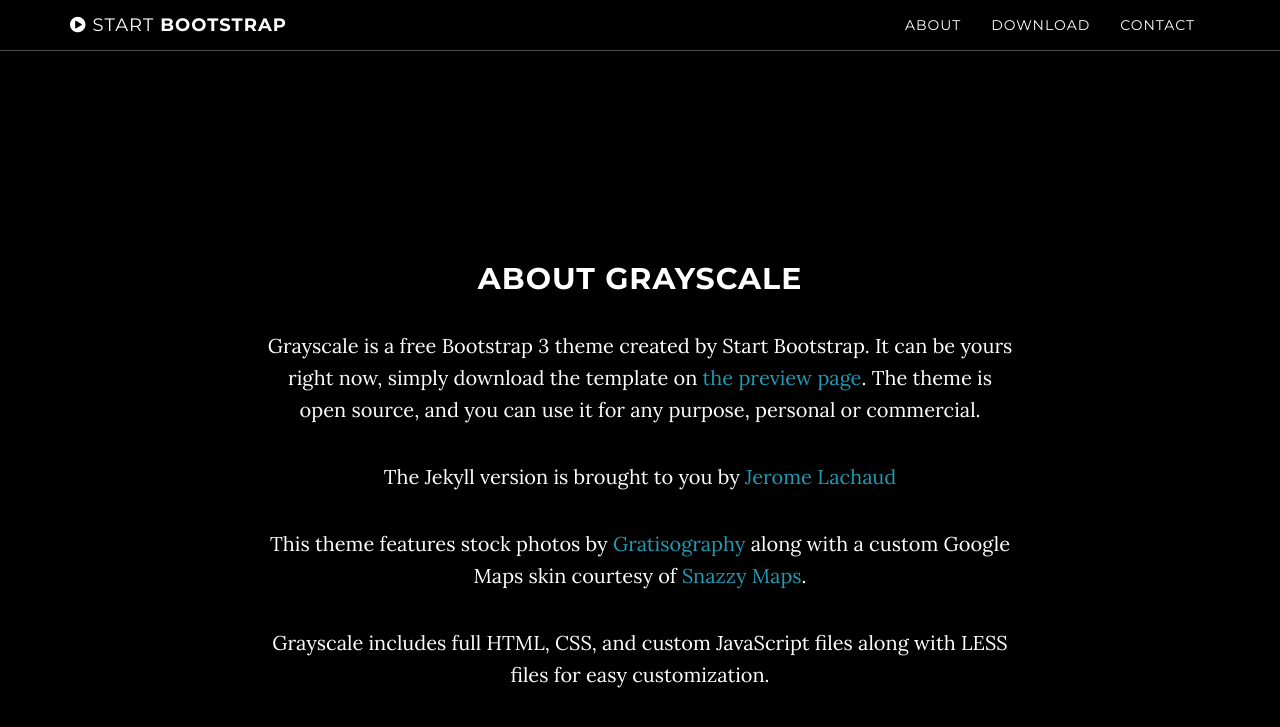
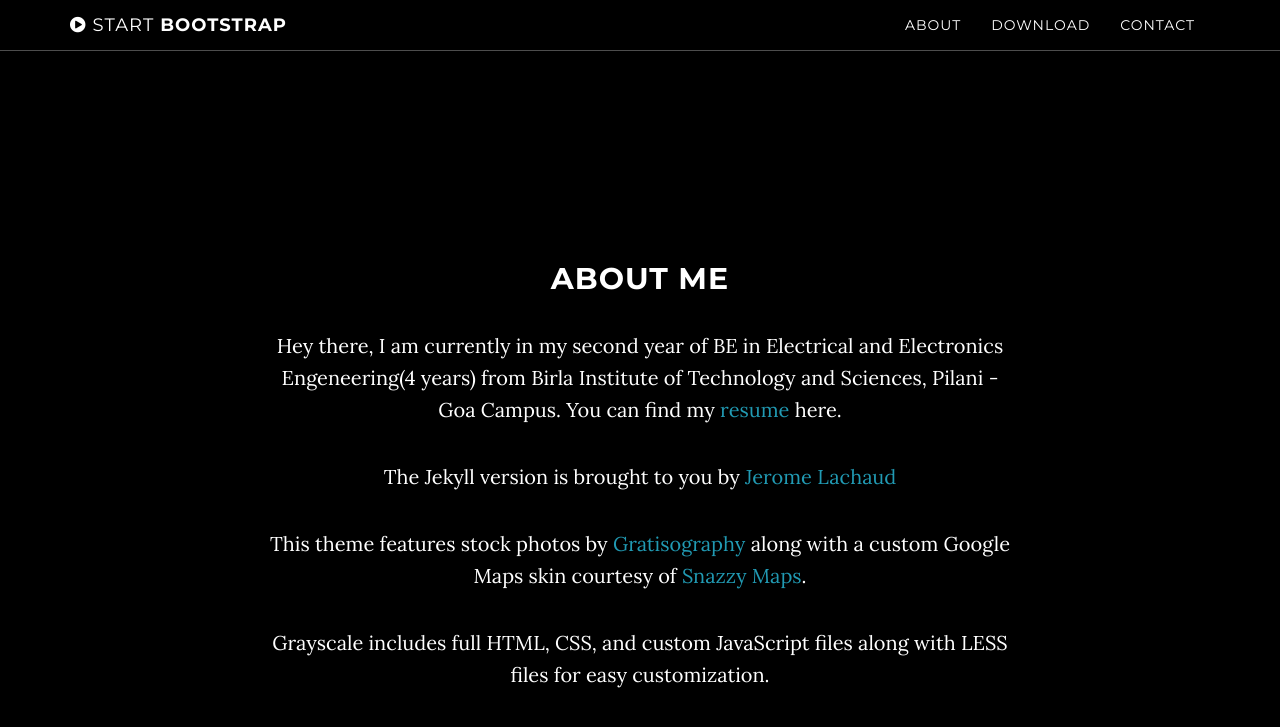
Before and after one commit to Oytrik/Oytrik.github.io, a Jekyll site: the page built from index.html, in a window 1280 px wide and 900 px high, scrolled down 838 px. Shown: the top 727 px of the window. Built offline with Jekyll 4.4.1, drawn with Linux system fonts in a browser that asks for light colours.

Commit message:
Update about.html

```diff
--- a/_includes/about.html
+++ b/_includes/about.html
@@ -2,8 +2,8 @@
     <section id="about" class="container content-section text-center">
         <div class="row">
             <div class="col-lg-8 col-lg-offset-2">
-                <h2>About Grayscale</h2>
-                <p>Grayscale is a free Bootstrap 3 theme created by Start Bootstrap. It can be yours right now, simply download the template on <a href="http://startbootstrap.com/template-overviews/grayscale/">the preview page</a>. The theme is open source, and you can use it for any purpose, personal or commercial.</p>
+                <h2>About Me</h2>
+                <p>Hey there, I am currently in my second year of BE in Electrical and Electronics Engeneering(4 years) from Birla Institute of Technology and Sciences, Pilani - Goa Campus. You can find my <a href="http://startbootstrap.com/template-overviews/grayscale/">resume</a> here.</p>
                 <p>The Jekyll version is brought to you by <a href="https://github.com/jeromelachaud">Jerome Lachaud</a></p>
                 <p>This theme features stock photos by <a href="http://gratisography.com/">Gratisography</a> along with a custom Google Maps skin courtesy of <a href="http://snazzymaps.com/">Snazzy Maps</a>.</p>
                 <p>Grayscale includes full HTML, CSS, and custom JavaScript files along with LESS files for easy customization.</p>
```
